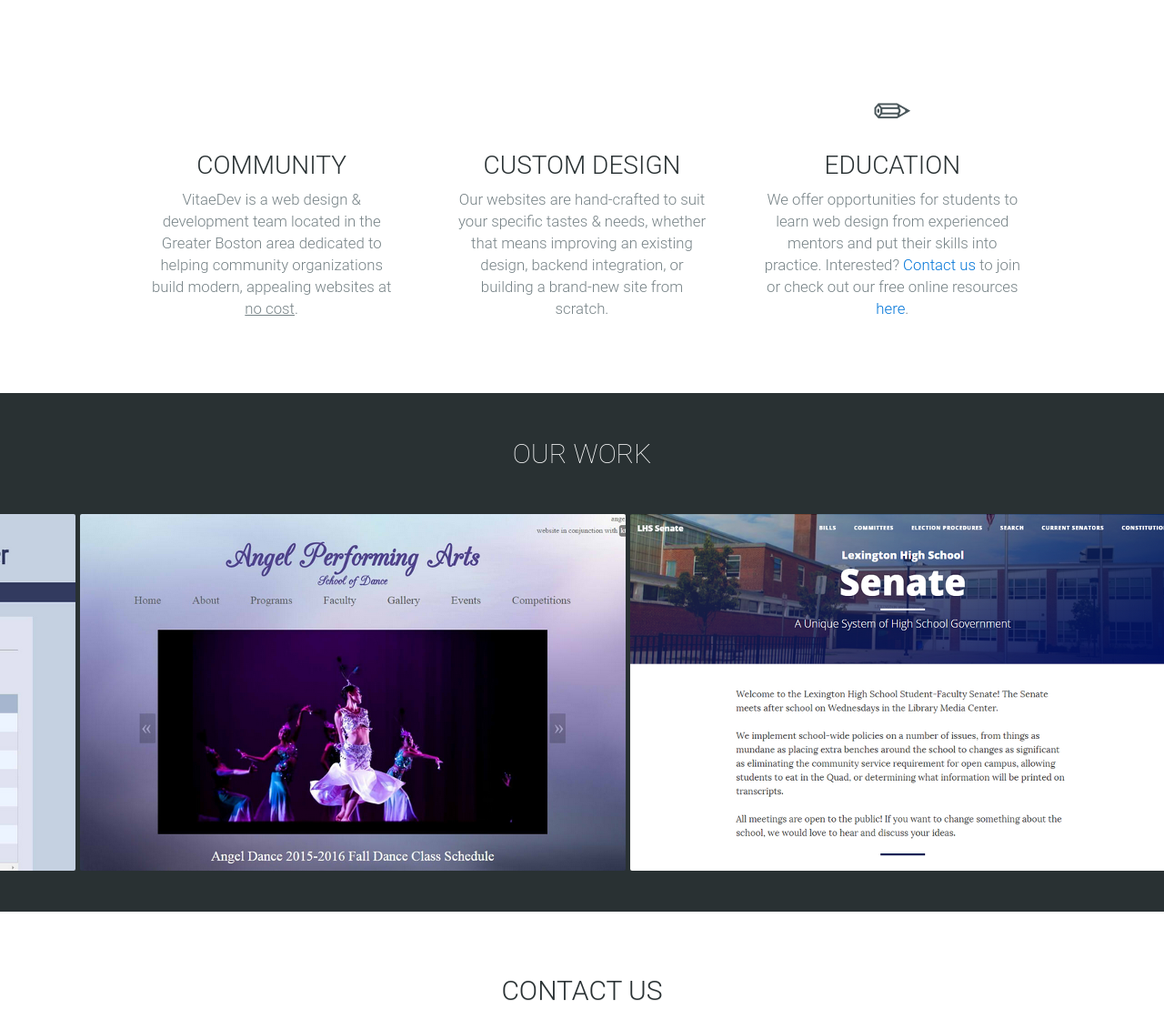
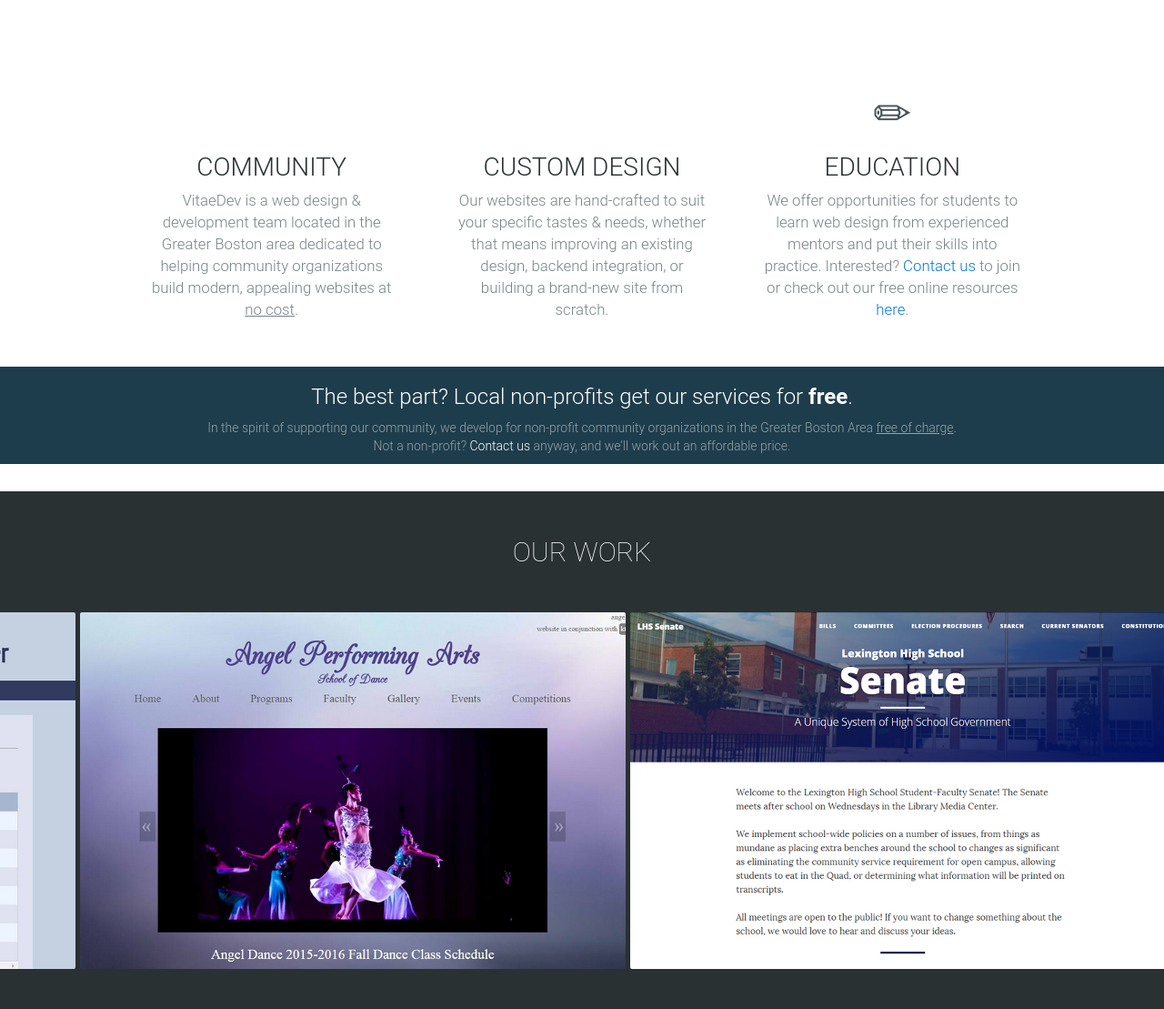
Before and after one commit to vitaedev/vitaedev.github.io, a PHP site: page / in a window 1280 px wide. Shown: the part 798-1907 px from the top of the page at 91% size. Run offline with PHP 8.4, Linux system fonts and the light colour scheme; some libraries are stand-ins or nearby versions; some web fonts are replaced.

Commit message:
psd logo + favicon

```diff
--- a/css/main.css
+++ b/css/main.css
@@ -382,6 +382,7 @@ footer {
 }
 .thumbnail{
   margin-top: 60px;
+  margin-bottom: 0px;
   padding: 30px;
   border: none !important;
 }
@@ -567,9 +568,9 @@ footer {
 /*------------WORKS------------*/
 .pastworks
 {
-  /*background-color:#00C851;*/
+  background-color:#293133;
   margin-bottom: 0px !important;
-  background: #293133;
+  /*color: #293133;*/
 }
 
 .photoheader
--- /dev/null
+++ b/favicon/code.txt
@@ -0,0 +1,2 @@
+<link rel="icon" type="image/png" href="favicon-32x32.png" sizes="32x32" />
+<link rel="icon" type="image/png" href="favicon-16x16.png" sizes="16x16" />
--- a/index.html
+++ b/index.html
@@ -13,6 +13,10 @@
   <link href='http://fonts.googleapis.com/css?family=Open+Sans:300,600' rel='stylesheet' type='text/css'>
   <link rel="stylesheet" href="http://cdn.bootcss.com/animate.css/3.5.1/animate.min.css">
   <link href="css/mdb.min.css" rel="stylesheet">
+
+  <link rel="icon" type="image/png" href="favicon/favicon-32x32.png" sizes="32x32" />
+<link rel="icon" type="image/png" href="favicon/favicon-16x16.png" sizes="16x16" />
+
 
 </head>
 
@@ -81,14 +85,9 @@
       <p>Get in contact with us, and we will make sure that the ideas you have for your website will come to life.</p>
       <p>Is your website in need of change, but you don't know what you want? Our team will work alongside you to figure something out.</p>
     </section>
+   -->
 
-    <section class = "text">
-      <h3>The best part? VitaeDev doesn't cost a single penny for community organizations.</h3>
-      <p>Our team is passionate about our community and wishes to support any all community-oriented organizations in the Greater Boston Area, free of charge.</p>
-      <p>If you aren't a community organization, contact us anyway, and we'll discuss your project and agree on a reasonable price.</p>
-    </section>-->
-
-    <div id="explore" class = "container description">
+    <div id="explore" class = "container description" style = "margin-bottom: 0px">
       <div class="row">
         <div class="col-xs-6 col-md-4 text-center thumbnail">
           <div class="single_service wow fadeInUp animated" data-wow-delay="0s" style="visibility: visible; animation-delay: 0s; animation-name: fadeInUp;">
@@ -117,13 +116,14 @@
             <p class = "descrip">We offer opportunities for students to learn web design from experienced mentors and put their skills into practice. Interested? <a href="#footer">Contact us</a> to join or check out our free online resources <a href="learningpages.html">here</a>.</p>
           </div>
         </div>
-
-
-
       </div>
     </div>
 
-
+    <div class="container" style="background: #1e3d4c; text-align:center; margin:0 0 30px 0">
+      <h3 style="color:white">The best part? Local non-profits get our services for <b>free</b>.</h3>
+      <p style="margin:0">In the spirit of supporting our community, we develop for non-profit community organizations in the Greater Boston Area <u>free of charge</u>.</p>
+      <p>Not a non-profit? <a href="#footer" style="color:white">Contact us</a> anyway, and we'll work out an affordable price.</p>
+    </div>
 
 
 
```
Also changed, not shown: favicon/favicon-16x16.png (added), favicon/favicon-32x32.png (added), favicon/favicon.ico (added), images/client-logos.png (deleted), images/customer-img-1.jpg (deleted), images/customer-img-2.jpg (deleted), images/flat-mockup-template.png (deleted), images/header.png (deleted), images/logo.png (deleted), images/newlogo.png, images/slide1.jpg (deleted), images/slide2.jpg (deleted), images/slide3.jpg (deleted).
